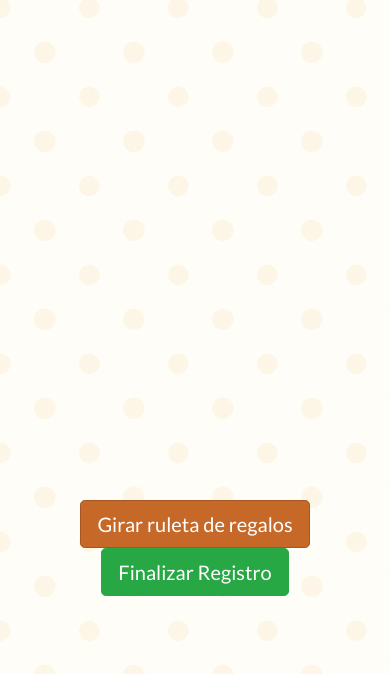
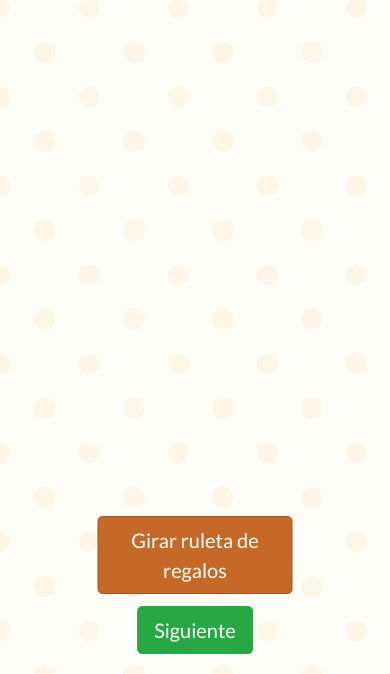
Before and after one commit to FranzJr/elliot-baby-shower, a plain HTML site: page index.html in a window 390 px wide. Both pictures are taken after a click on the button "Aceptar Invitación". Shown: the part 170-844 px from the top of the page. Drawn offline with nearby package versions, Linux system fonts and the light colour scheme; no server answers.

Commit message:
Responsive buttons

```diff
--- a/index.html
+++ b/index.html
@@ -10,7 +10,7 @@
     <link href="https://fonts.googleapis.com/css2?family=Poppins&display=swap" rel="stylesheet">
     <link rel="stylesheet" href="styles.css">
     <script src="https://ajax.googleapis.com/ajax/libs/jquery/3.6.0/jquery.min.js"></script>
-    <script src="https://cdnjs.cloudflare.com/ajax/libs/twitter-bootstrap/5.0.2/js/bootstrap.min.js" ></script>
+    <script src="https://cdnjs.cloudflare.com/ajax/libs/twitter-bootstrap/5.0.2/js/bootstrap.min.js"></script>
 
 </head>
 
@@ -67,7 +67,8 @@
                 </div>
 
                 <div class="center">
-                    <a class="btn btn-primary btn-lg mt-1 btnell" href="#" id="aceptar-btn" role="button">Aceptar
+                    <a class="btn btn-primary btn-lg mt-1 btnell fixed-bottom-btn" href="#" id="aceptar-btn"
+                        role="button">Aceptar
                         Invitación</a>
                 </div>
             </div>
@@ -82,8 +83,11 @@
                 <canvas id="canvas" width="500" height="500"></canvas>
             </div>
             <ul id="giftsList"></ul>
-            <button type="button" id="spin" class="btn btn-primary btn-lg btnell">Girar ruleta de regalos</button>
-            <button type="button" id="next" class="btn btn-success btn-lg ">Finalizar Registro</button>
+            <div class="row">
+                <button type="button" id="spin" class="col-xs-6 btn btn-primary btn-lg btnell fixed-bottom-btn">Girar ruleta de
+                    regalos</button>
+                <button type="button" id="next" class="col-xs-6 btn btn-success btn-lg fixed-bottom-btn">Siguiente</button>
+            </div>
 
         </div>
 
@@ -150,7 +154,7 @@
                 </div>
 
                 <div class="center">
-                    <button type="submit" class="btn btn-success btn-lg">Confirmar asistencia</button>
+                    <button type="submit" class="btn btn-success btn-lg fixed-bottom-btn">Confirmar asistencia</button>
                 </div>
 
             </form>
--- a/styles.css
+++ b/styles.css
@@ -265,8 +265,30 @@ ul.activities li {
 }
 
 .chart-container {
-
     width: 200px;
     height: 200px;
     text-align: center;
 }
+
+/* Estilos para botones en dispositivos móviles y tablets */
+@media (max-width: 991.98px) {
+    .fixed-bottom-btn {
+        position: fixed;
+        bottom: 20px;
+        left: 50%;
+        transform: translateX(-50%);
+        z-index: 999;
+    }
+
+    #spin.fixed-bottom-btn {
+        bottom: 80px;
+    }
+
+    #next.fixed-bottom-btn {
+        bottom: 20px;
+    }
+}
+
+.step-three{
+    padding-bottom: 100px;
+}
```
